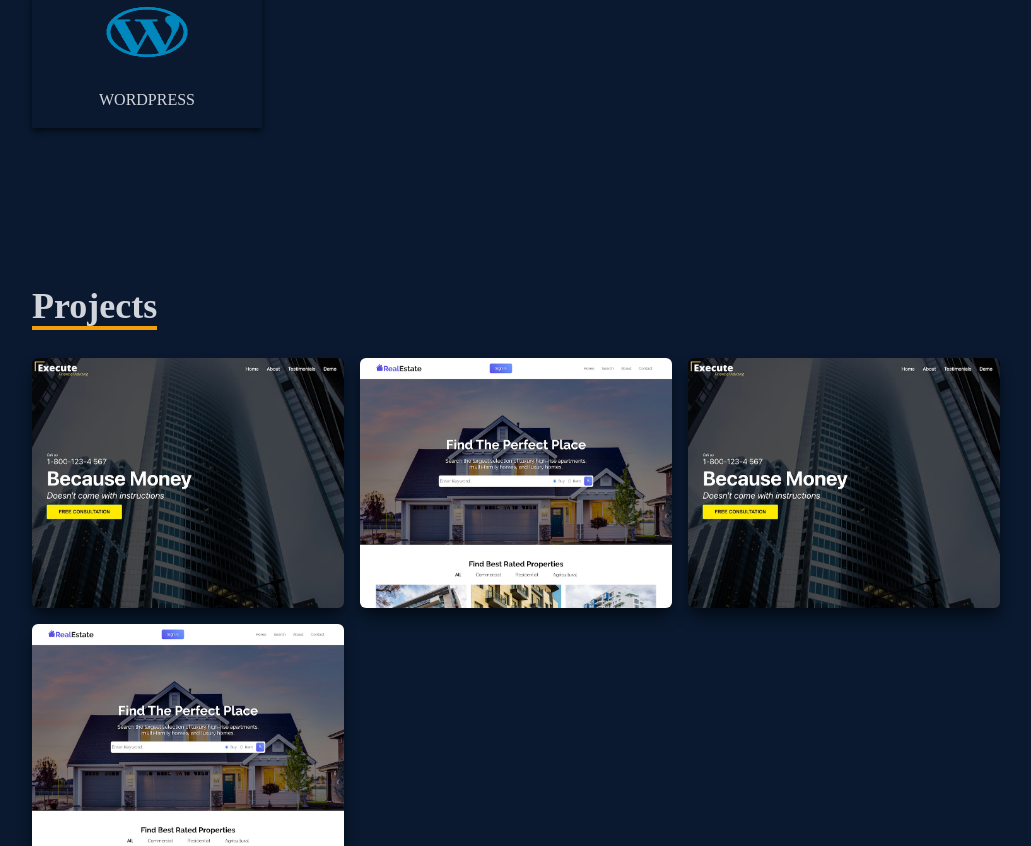
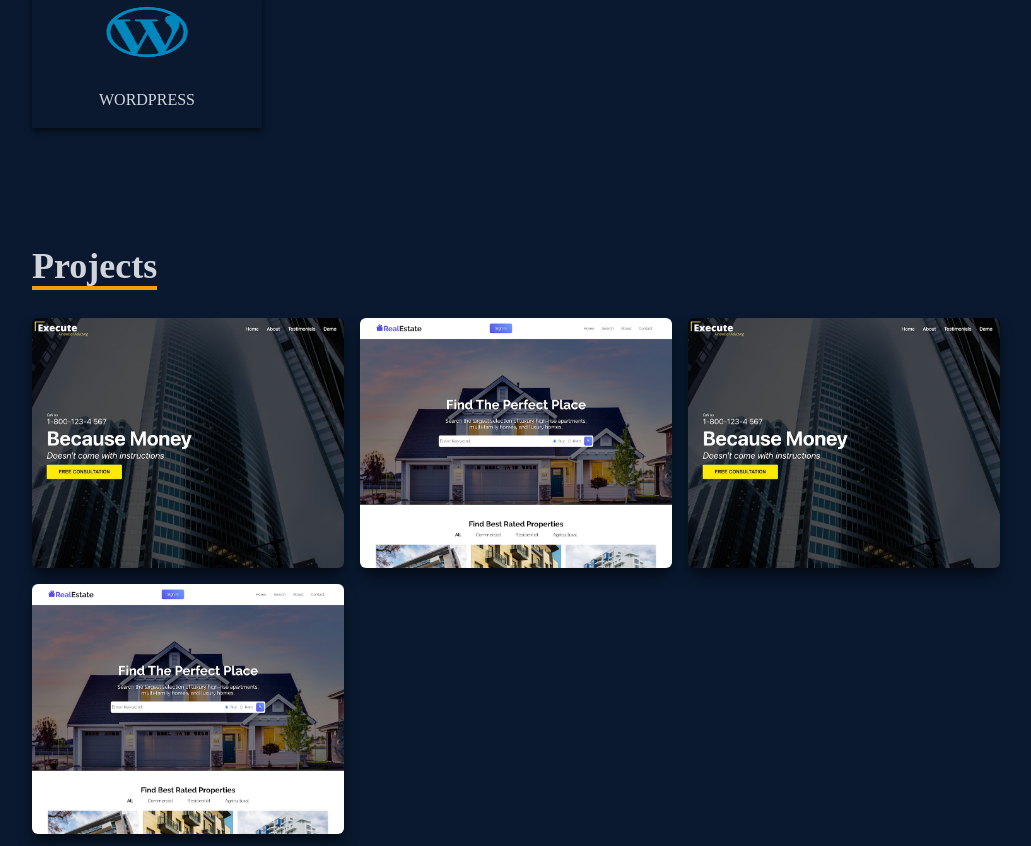
Before and after one commit to earljay06/Porfolio, a React (Create React App) app: page / in a window 1280 px wide. Shown: the part 2280-3126 px from the top of the page, without its empty margins (124-1155 px from the left). Built offline with nearby package versions, Linux system fonts and the light colour scheme.

Commit message:
......................

```diff
--- a/src/components/About.jsx
+++ b/src/components/About.jsx
@@ -17,7 +17,7 @@ const About = () => {
           <div className="sm:text-right text-4xl font-bold flex justify-center pt-6">
             <img
               src={picture}
-              className="opacity-50 md:ml-20 w-full md:w-72 w-52"
+              className="opacity-50 md:ml-20 w-full md:w-72 w-44"
               // style={{ width: "300px" }}
               alt=""
             />
--- a/src/components/Projects.jsx
+++ b/src/components/Projects.jsx
@@ -9,10 +9,10 @@ const Projects = () => {
   return (
     <div
       name="projects"
-      className="w-full md:h-screen text-gray-300 bg-[#0a192f] pt-10"
+      className="w-full md:h-screen text-gray-300 bg-[#0a192f] pt-0"
     >
       <div className="max-w-[1000px] mx-auto p-4 flex flex-col justify-center w-full h-full">
-        <div className="pb-8 mt-6 sm:mt-20">
+        <div className="pb-8 mt-16 sm:mt-10">
           <p className="text-4xl font-bold inline border-b-4 text-gray-300 border-amber-500">
             Projects
           </p>
```
Also changed, not shown: src/components/Home.jsx (+0 -56 lines).
